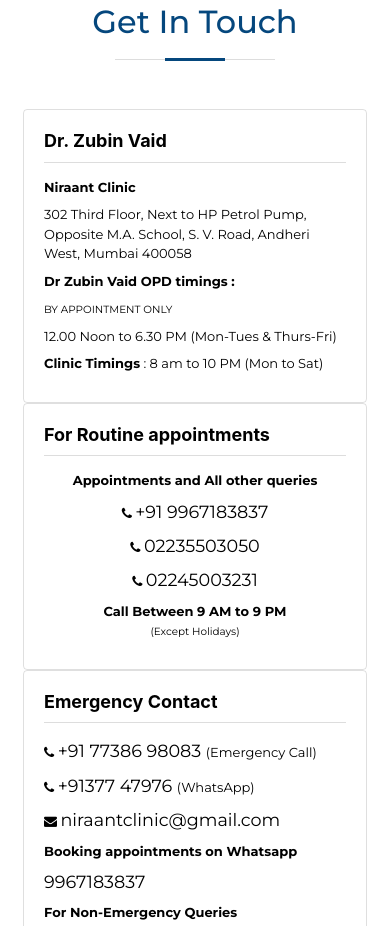
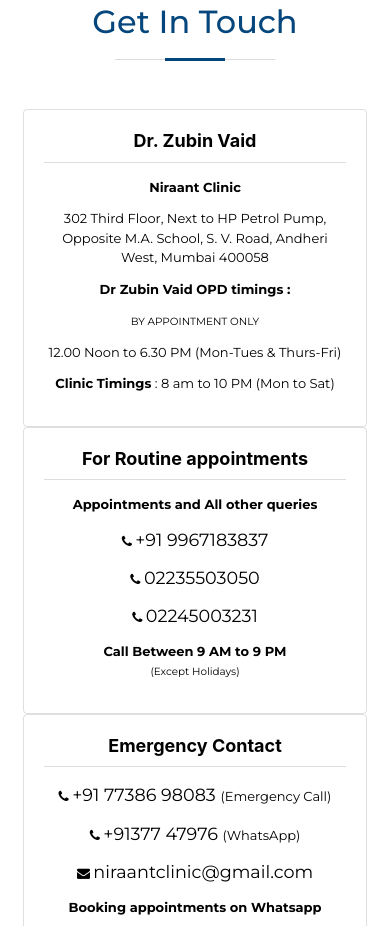
Before and after one commit to surajbbhopi/Dr-Zubin-Vaid, a website with bundled scripts: page DR/index.html in a window 390 px wide. Shown: the part 8532-9458 px from the top of the page. Built offline with nearby package versions, Linux system fonts and the light colour scheme.

Commit message:
Update custom.css
css updated

```diff
--- a/DR/css/custom.css
+++ b/DR/css/custom.css
@@ -423,4 +423,11 @@ img.zoom {
     .about-para h4 {
         padding-top: 15px;
     }
+    .contact-us .card p {
+        text-align: center !important;
+        margin-bottom: 12px;
+    }
+    .contact-us .card h6 {
+        text-align: center !important;
+    }
 }
```
